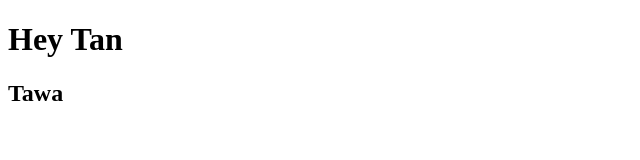
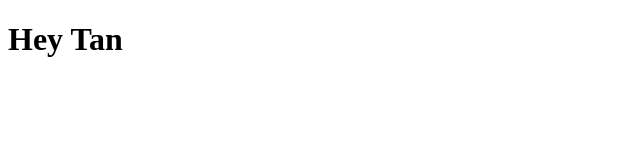
Before and after one commit to SumitRaj18/Git-Diff, a plain HTML site: page index.html in a window 1280 px wide. Shown: the full height of the page, 0-640 px from the left. Drawn offline with Linux system fonts and the light colour scheme.

Commit message:
Revert "update"
This reverts commit e83b748e6ef6b94a2725463f346f9f9156929ddd.
dd

```diff
--- a/index.html
+++ b/index.html
@@ -7,6 +7,5 @@
 </head>
 <body>
     <h1>Hey Tan</h1>
-    <h2>Tawa</h2>
 </body>
 </html>
--- a/style.css
+++ /dev/null
@@ -1 +0,0 @@
-tawa
```
